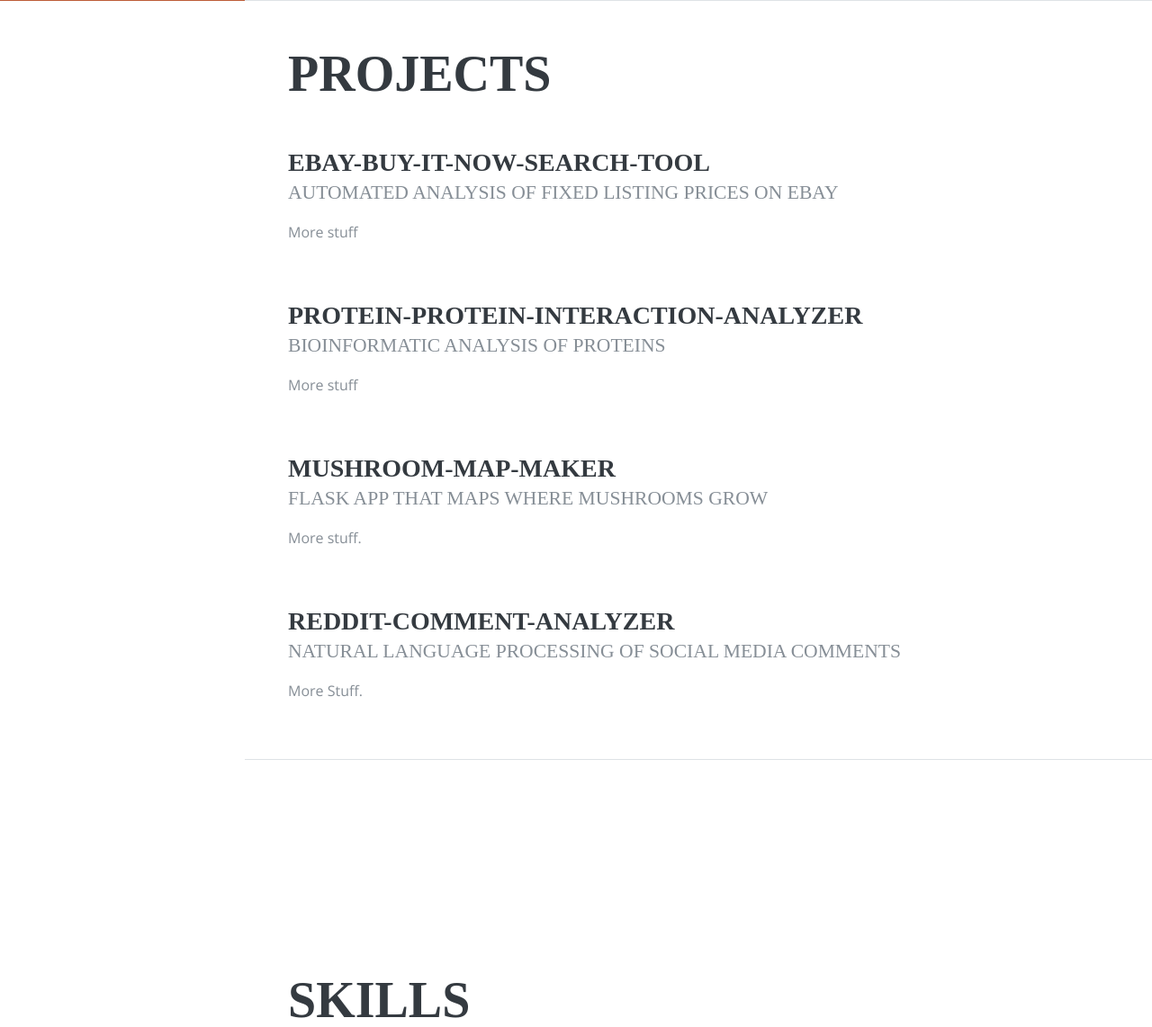
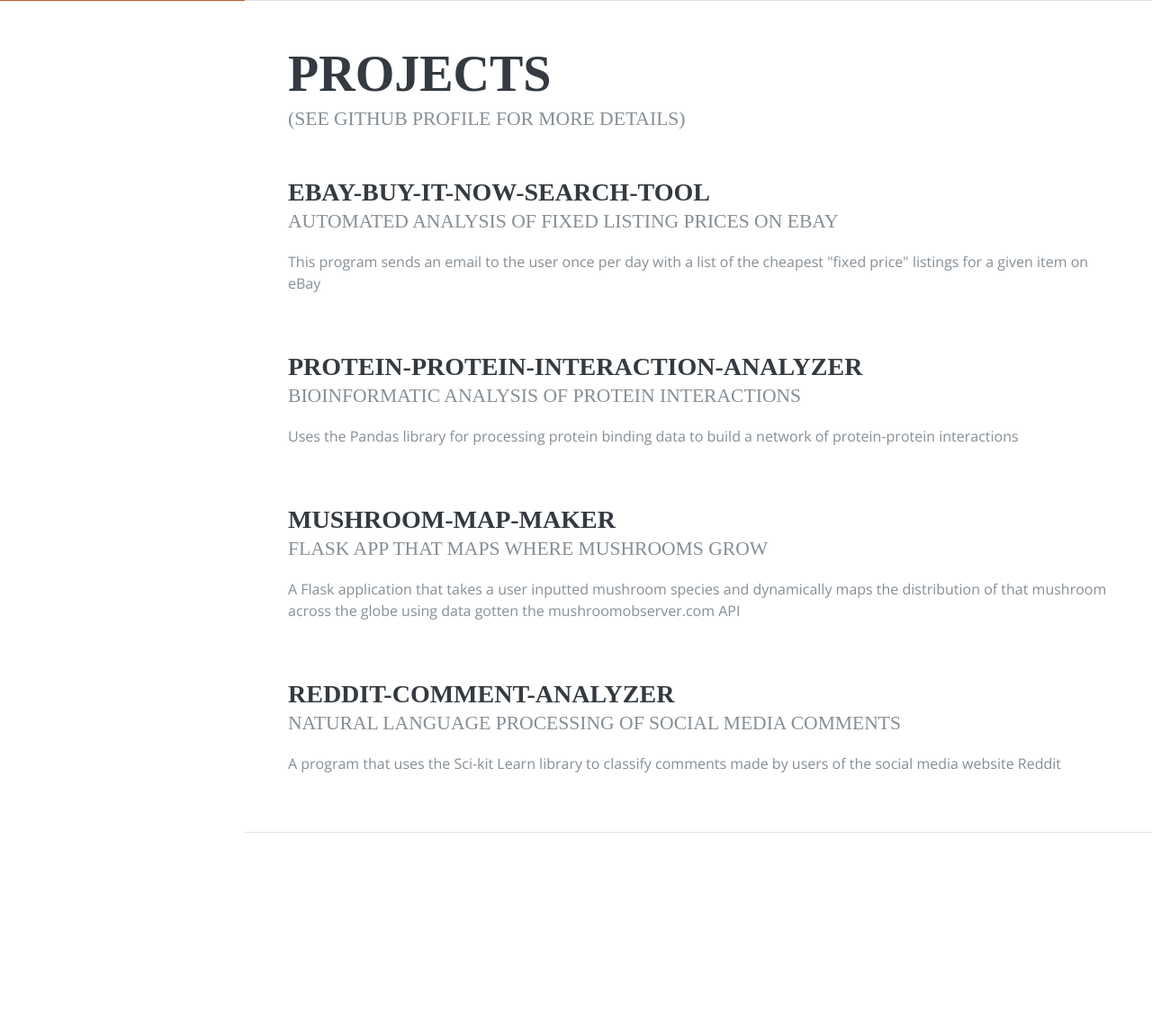
Before and after one commit to brettvanderwerff/Portfolio-Website, a Flask app: page / in a window 1280 px wide. Shown: the part 799-1941 px from the top of the page at 90% size. Run offline with Flask 2, Linux system fonts and the light colour scheme; some libraries are stand-ins or nearby versions; some web fonts are replaced.

Commit message:
added personal information

```diff
--- a/templates/index.html
+++ b/templates/index.html
@@ -8,7 +8,7 @@
     <meta name="description" content="">
     <meta name="author" content="">
 
-    <title>Resume - Start Bootstrap Theme</title>
+    <title>Brett Vanderwerff</title>
 
     <!-- Bootstrap core CSS -->
     <link href="/static/vendor/bootstrap/css/bootstrap.min.css" rel="stylesheet">
@@ -92,21 +92,22 @@
 
       <section class="resume-section p-3 p-lg-5 d-flex flex-column" id="projects">
         <div class="my-auto">
-          <h2 class="mb-5">Projects</h2>
+          <h2 class="mb-0">Projects</h2>
+            <div class="subheading mb-5">(See Github profile for more details)</div>
 
           <div class="resume-item d-flex flex-column flex-md-row mb-5">
             <div class="resume-content mr-auto">
               <h3 class="mb-0">eBay-Buy-It-Now-Search-Tool</h3>
               <div class="subheading mb-3">Automated analysis of fixed listing prices on eBay</div>
-              <p>More stuff</p>
+              <p>This program sends an email to the user once per day with a list of the cheapest "fixed price" listings for a given item on eBay</p>
             </div>
           </div>
 
           <div class="resume-item d-flex flex-column flex-md-row mb-5">
             <div class="resume-content mr-auto">
               <h3 class="mb-0">Protein-Protein-Interaction-Analyzer</h3>
-              <div class="subheading mb-3">Bioinformatic analysis of proteins</div>
-              <p>More stuff</p>
+              <div class="subheading mb-3">Bioinformatic analysis of protein interactions</div>
+              <p>Uses the Pandas library for processing protein binding data to build a network of protein-protein interactions</p>
             </div>
           </div>
 
@@ -114,7 +115,7 @@
             <div class="resume-content mr-auto">
               <h3 class="mb-0">Mushroom-Map-Maker</h3>
               <div class="subheading mb-3">Flask app that maps where mushrooms grow</div>
-              <p>More stuff.</p>
+              <p>A Flask application that takes a user inputted mushroom species and dynamically maps the distribution of that mushroom across the globe using data gotten the mushroomobserver.com API</p>
             </div>
           </div>
 
@@ -122,7 +123,7 @@
             <div class="resume-content mr-auto">
               <h3 class="mb-0">Reddit-Comment-Analyzer</h3>
               <div class="subheading mb-3">Natural language processing of social media comments</div>
-              <p>More Stuff.</p>
+              <p>A program that uses the Sci-kit Learn library to classify comments made by users of the social media website Reddit</p>
             </div>
           </div>
 
@@ -183,6 +184,9 @@
             </div>
           </div>
 
+        </div>
+
+
       </section>
 
 
```
